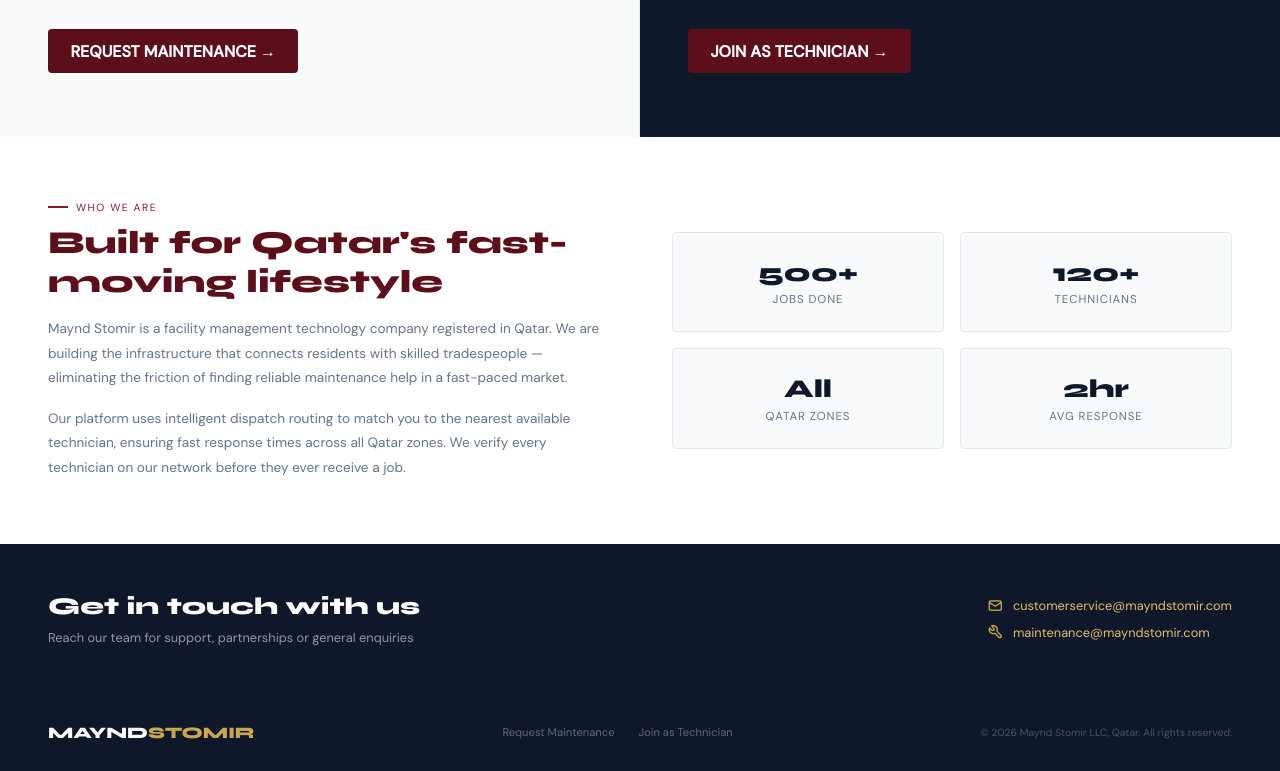
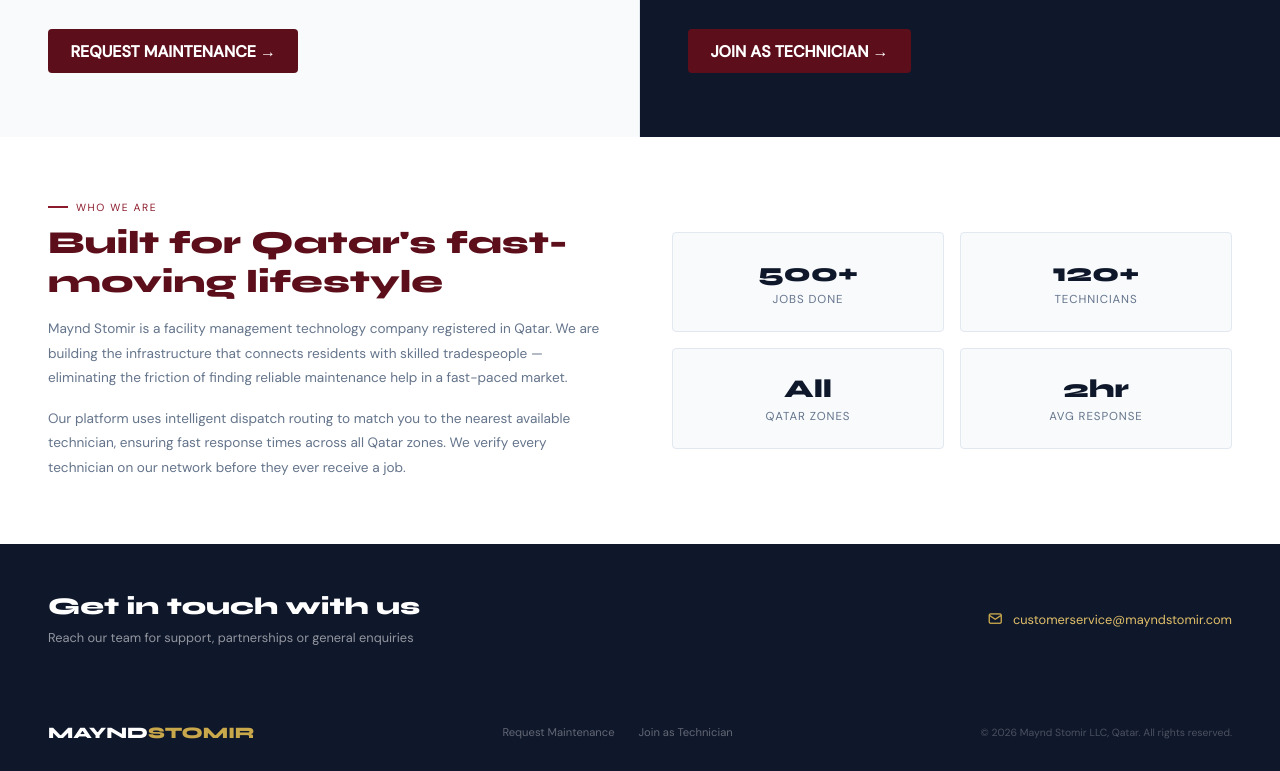
Before and after one commit to 13Dav-arc/maynd-stomir, a plain HTML site: page index.html in a window 1280 px wide. Shown: the part 2294-3065 px from the top of the page. Drawn offline with Linux system fonts and the light colour scheme.

Commit message:
Minor updates

```diff
--- a/index.html
+++ b/index.html
@@ -268,10 +268,6 @@
                 <i class="ti ti-mail" aria-hidden="true"></i>
                 customerservice@mayndstomir.com
             </a>
-            <a href="mailto:maintenance@mayndstomir.com" class="contact-email">
-                <i class="ti ti-tool" aria-hidden="true"></i>
-                maintenance@mayndstomir.com
-            </a>
         </div>
     </section>
 
--- a/service-worker.js
+++ b/service-worker.js
@@ -1,6 +1,6 @@
 // MAYND STOMIR — Service Worker
 
-const CACHE_NAME = "maynd-stomir-v29";
+const CACHE_NAME = "maynd-stomir-v30";
 
 // Files to cache for offline access
 const ASSETS = [
```
